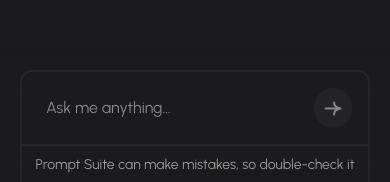
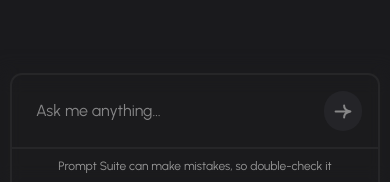
Before and after one commit to Razeen2004/coming-soon, a Next.js app: page / in a window 390 px wide. Shown: the part 659-841 px from the top of the page. Built offline with nearby package versions, Linux system fonts and the light colour scheme.

Commit message:
Chatbot Mobile Responsiveness Done

```diff
--- a/src/app/components/css/chatMessages.css
+++ b/src/app/components/css/chatMessages.css
@@ -347,12 +347,16 @@
   }
 
   .chat-area .container .messages-text-area {
-    padding: 0 20px;
+    padding: 0 10px;
   }
 
 
   .chat-area .container .input-area {
-    padding: 0 20px;
+    padding: 0 10px;
+  }
+
+  .chat-area .container .input-area > p{
+    font-size: 12px;
   }
 
   .screenbox .navarea {
@@ -369,4 +373,7 @@
     z-index: 1;
     opacity: 0.08;
   }
+  .chat-area .container .messages-text-area{
+    padding-bottom: 140px !important;
+  }
 }
```
